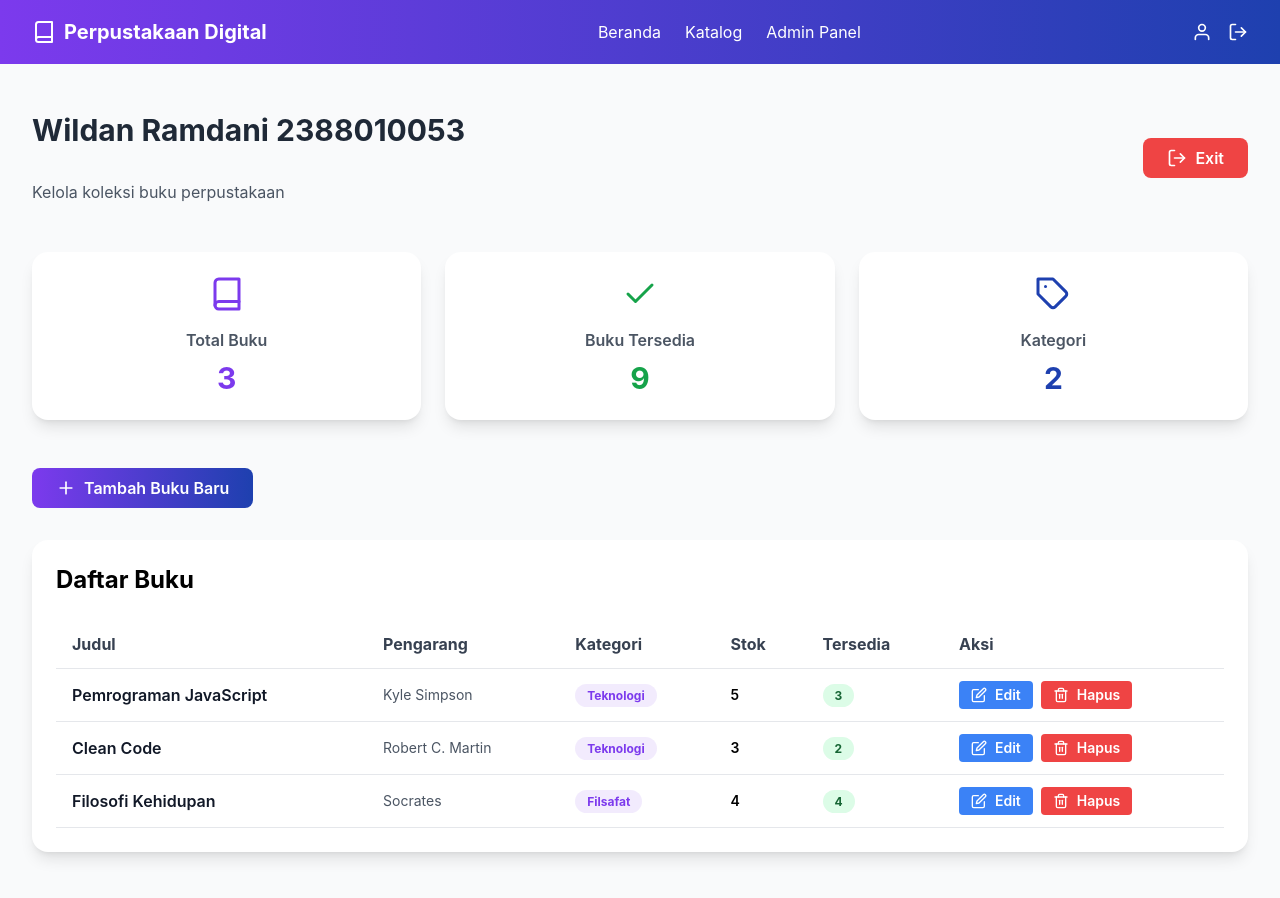
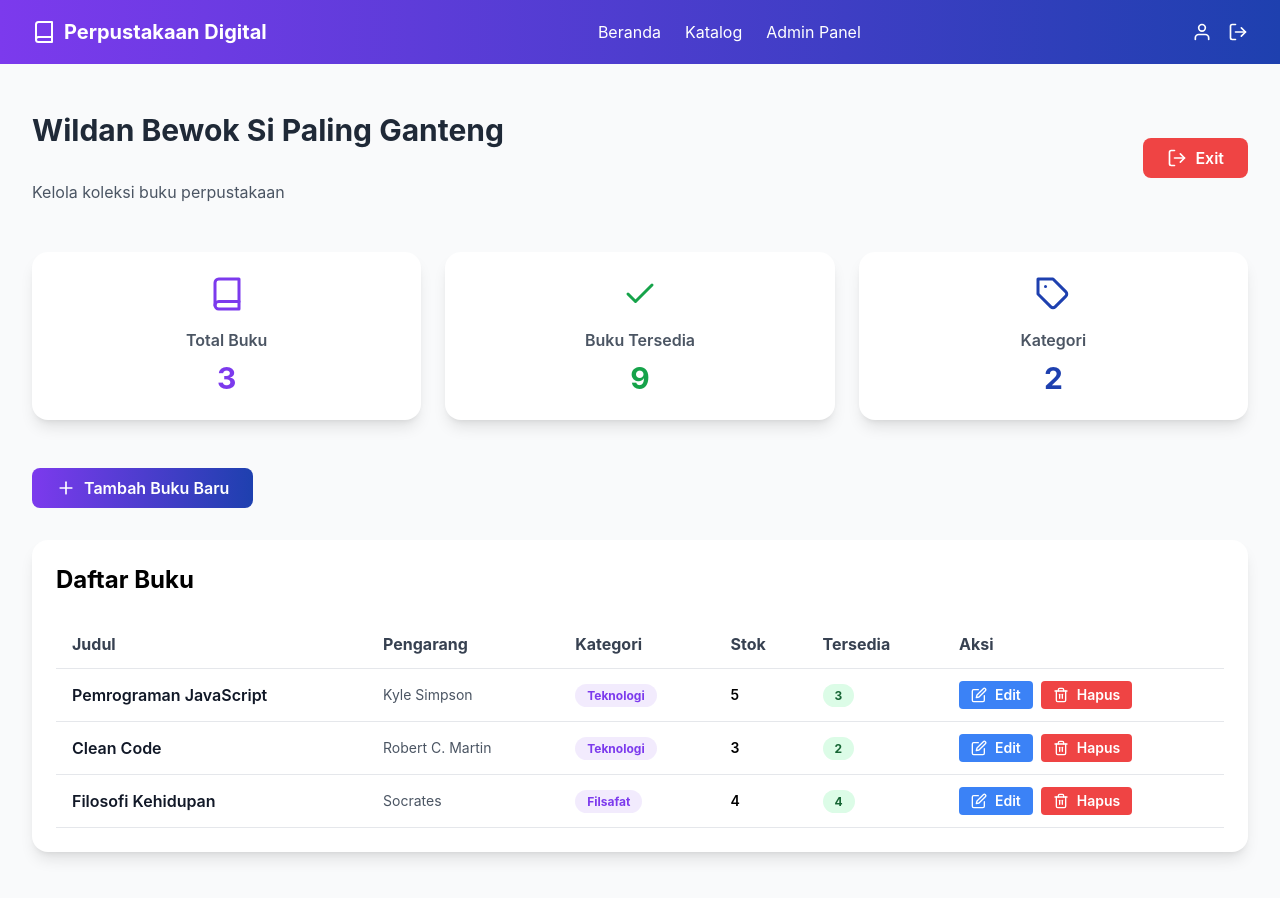
Before and after one commit to wildanramdani14/UAS-2388010053-WILDAN-R, a Next.js app in the folder Web-Dinamis/: page /dashboard/admin in a window 1280 px wide. Built offline with nearby package versions, Linux system fonts and the light colour scheme; no server answers; the database is empty; sample sign-in values are in the browser's storage.

Commit message:
Please provide the code changes or file summaries so I can generate the commit message for you.

```diff
--- a/Web-Dinamis/app/dashboard/admin/page.tsx
+++ b/Web-Dinamis/app/dashboard/admin/page.tsx
@@ -131,7 +131,7 @@ export default function AdminDashboard() {
           {/* Header */}
           <div className="flex justify-between items-center mb-12">
             <div>
-              <h1 className="section-title">Wildan Ramdani 2388010053</h1>
+              <h1 className="section-title">Wildan Bewok Si Paling Ganteng</h1>
               <p className="text-gray-600">Kelola koleksi buku perpustakaan</p>
             </div>
             <button
```
